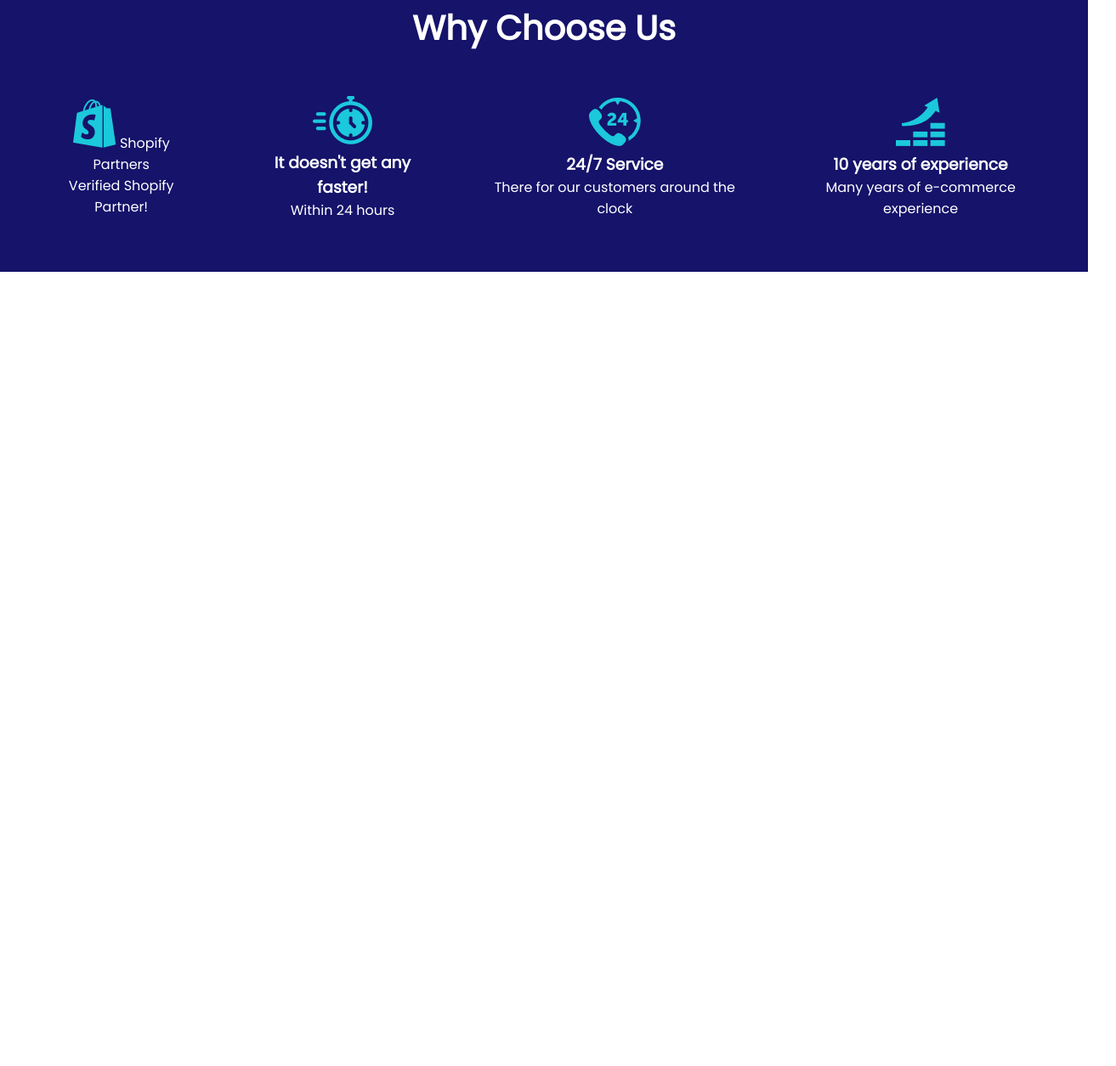
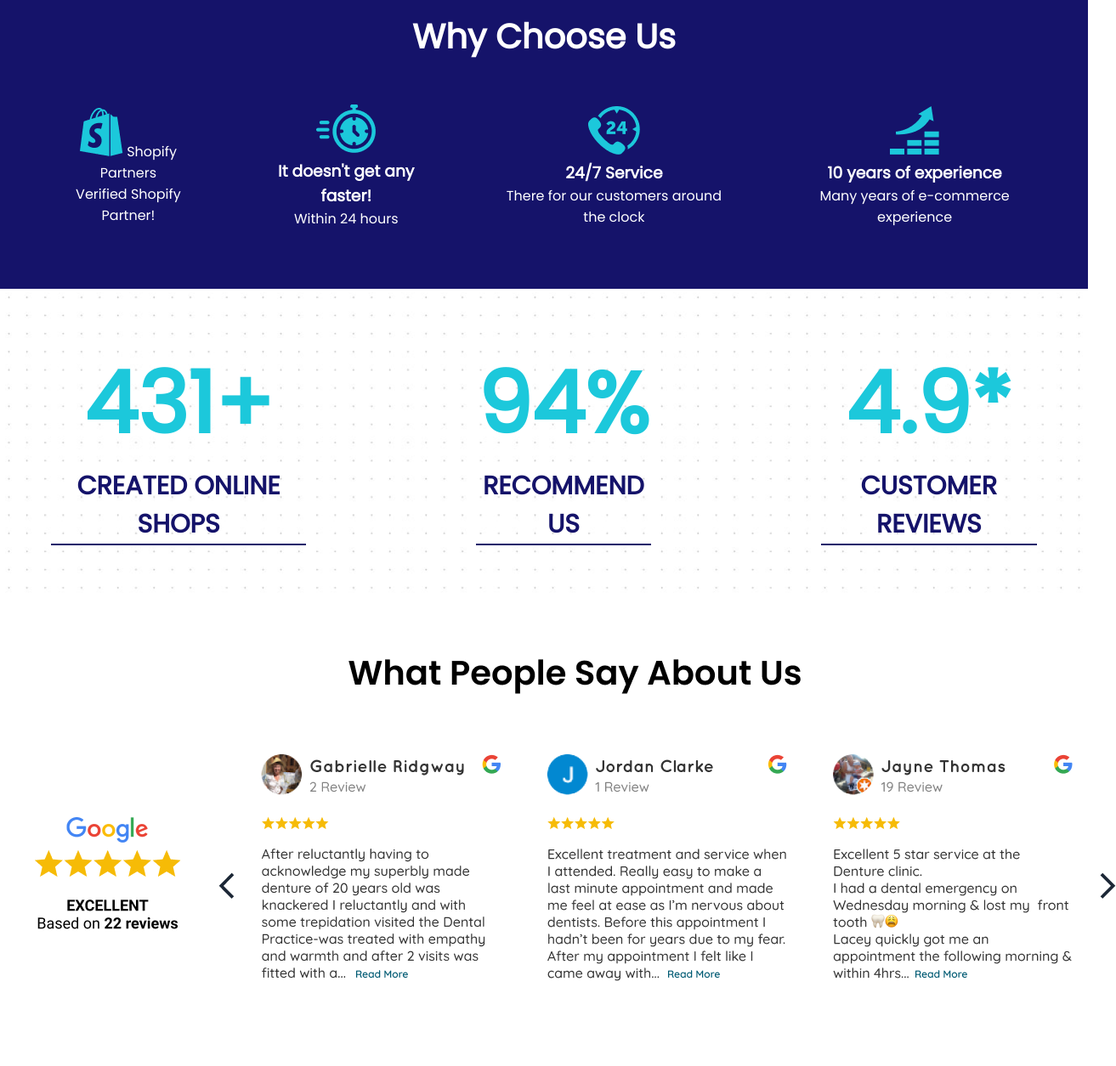
Before and after one commit to hurairafaraz50/WPYS, a plain HTML site: page index.html in a window 1280 px wide. Shown: the part 3030-4285 px from the top of the page at 85% size, 1313 px wide, since content can reach past the window. Before the commit the page ends 3350 px from the top, so only its background shows below. Drawn offline with Linux system fonts and the light colour scheme.

Commit message:
added about us

```diff
--- a/css/styles.css
+++ b/css/styles.css
@@ -300,7 +300,7 @@ h1 {
   font-size: 22px;
 }
 .choose{
-  padding: 60px 60px 60px 60px;
+  padding: 70px 70px 70px 70px;
   background-color: #15136A;
 
 }
@@ -333,3 +333,64 @@ h1 {
   text-align: center;
   color: #ffffff;
 }
+
+
+.rating{
+  padding: 60px 60px 60px 60px;
+  background-image: url("../pic/bg1.png");
+  background-position: center;
+  background-repeat: none;
+  background-size: cover;
+}
+.rate{
+  display: flex;
+  justify-content: center;
+  align-items: center;
+  gap: 200px;
+  text-align: center;
+}
+.online{
+  border-bottom: 2px solid #15136A ;
+}.online h1{
+  font-weight: 600;
+  font-size: 100px;
+  align-items: center;
+}
+.online h3{
+  color: #15136A;
+  font-weight: 600;
+  font-size: 30px;
+  align-items: center;
+}
+.recommend{
+  border-bottom: 2px solid #15136A ;
+
+}
+.recommend h1{
+  font-weight: 600;
+  font-size: 100px;
+}
+.recommend h3{
+  color: #15136A;
+  font-weight: 600;
+  font-size: 30px;
+}
+
+.review{
+  border-bottom: 2px solid #15136A ;
+
+}
+.review h1{
+  font-weight: 600;
+  font-size: 100px;
+}
+.review h3{
+  color: #15136A;
+  font-weight: 600;
+  font-size: 30px;
+}
+
+.about-us{
+  padding-top: 60px;
+  padding-bottom: 60px;
+}
--- a/index.html
+++ b/index.html
@@ -217,11 +217,26 @@
         </div>
       </div>
 
+    <div class="rating">
+      <div class="rate container">
+        <div class="online">
+          <h1>431+</h1>
+          <h3>CREATED ONLINE SHOPS</h3>
+        </div>
+        <div class="recommend">
+          <h1>94%</h1>
+          <h3>RECOMMEND US</h3>
+        </div>
+        <div class="review">
+          <h1>4.9*</h1>
+          <h3>CUSTOMER REVIEWS</h3>
+        </div>
+      </div>
+    </div>
 
-
-
-
-
+    <div class="about-us container">
+      <img src="pic/about.png" alt="about">
+    </div>
 
 
 
```
Also changed, not shown: pic/about.png (added).
